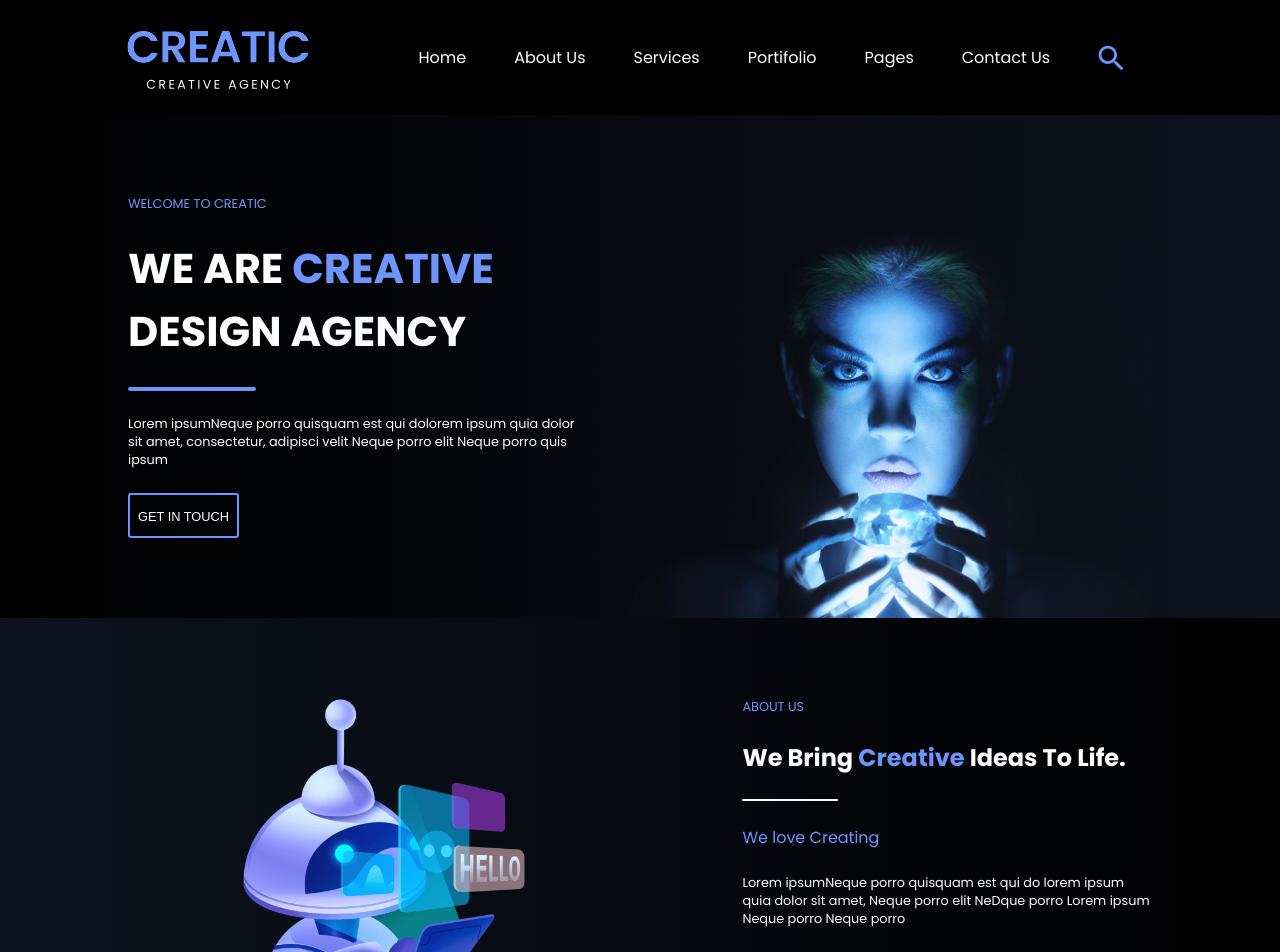
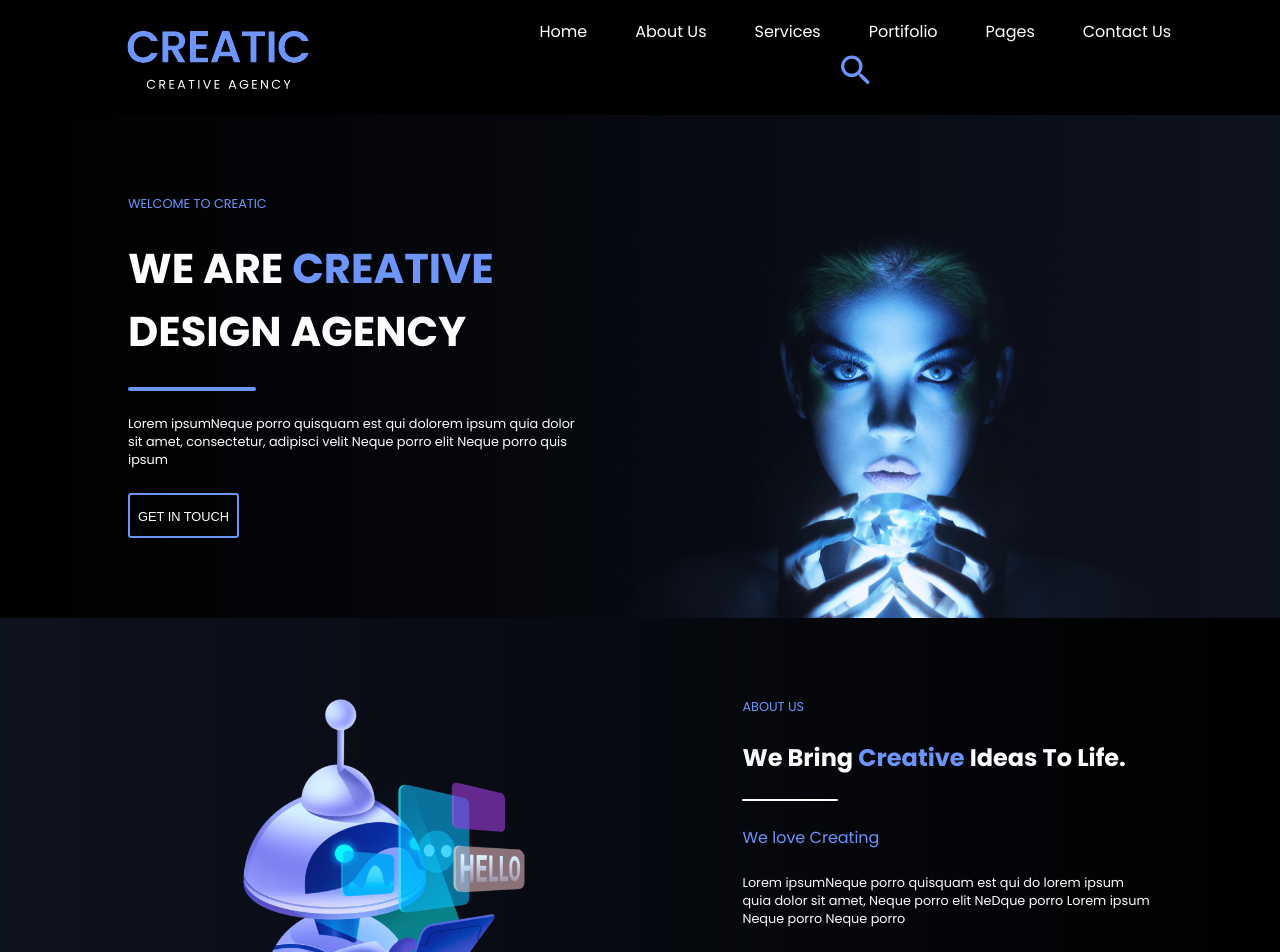
Before and after one commit to yagosantosog/creatic, a React (Create React App) app: page / in a window 1280 px wide. Shown: the top 952 px of the page. Built offline with nearby package versions, Linux system fonts and the light colour scheme.

Commit message:
add some semantical to jsx

```diff
--- a/src/App.js
+++ b/src/App.js
@@ -4,7 +4,7 @@ import './App.css'
 
 function App() {
   return (
-    <div className="App">
+    <main className="App">
       <Navbar />
       <Header />
       <AboutUs />
@@ -13,7 +13,7 @@ function App() {
       <Projects />
       <Testimonials />
       <Footer />
-    </div>
+    </main>
   );
 }
 
--- a/src/components/navbar/Navbar.jsx
+++ b/src/components/navbar/Navbar.jsx
@@ -7,7 +7,7 @@ import {RiMenu3Line, RiCloseLine} from 'react-icons/ri';
 
 function Menu() {
   return (
-    <>
+    <nav>
     <ul>
       <li><a href='#home'>Home</a></li>
       <li><a href='#about'>About Us</a></li>
@@ -19,7 +19,7 @@ function Menu() {
     <div className="creatic__navbar-links_btn">
     <img src={search} alt="magnify" />
     </div>
-    </>
+    </nav>
   )
 }
 
--- a/src/containers/Brands/Brands.jsx
+++ b/src/containers/Brands/Brands.jsx
@@ -8,7 +8,7 @@ import vector from '../..//assets/vector.svg';
 
 const Brands = () => {
   return (
-    <div className='creatic__brands'>
+    <section className='creatic__brands'>
 
         <div className="creatic__brands-container">
             <Brand src={group} alt='group' title='50+' text='Team members'/>
@@ -16,7 +16,7 @@ const Brands = () => {
             <Brand src={groupStars} alt='group' title='500+' text='Happy customers'/>
             <Brand src={vector} alt='group' title='75+' text='Award Winning '/>
         </div>
-    </div>
+    </section>
   )
 }
 
--- a/src/containers/aboutUs/AboutUs.jsx
+++ b/src/containers/aboutUs/AboutUs.jsx
@@ -5,7 +5,7 @@ import { Cta } from '../../components';
 
 const AboutUs = () => {
   return (
-    <div className='creatic__aboutUs' id='about'>
+    <section className='creatic__aboutUs' id='about'>
       <div className="original_gradient"></div>
       <div className="creatic__aboutUs-container">
         <div className="creatic__aboutUs-container_image">
@@ -16,7 +16,7 @@ const AboutUs = () => {
           <p>Neque porro quisquam est qui do lorem ipsum quia dolor sit amet,  Lorem ipsum Neque quis ipsum</p></>} btn_text='READ MORE'/>
         </div>
       </div>
-    </div>
+    </section>
   )
 }
 
--- a/src/containers/footer/Footer.jsx
+++ b/src/containers/footer/Footer.jsx
@@ -16,7 +16,7 @@ const Footer = () => {
   let date = new Date();
   let year = date.getFullYear();
   return (
-    <div className='creatic__footer' id='contact'>
+    <footer className='creatic__footer' id='contact'>
       <div className="creatic__footer-ctaContainer">
         <div className="creatic__footer-ctaContainer_cta">
           <Cta title={<h2>GET IN <span className='main-word'>TOUCH</span></h2>} text={<p>Lorem ipsum Neque porro quisquam est qui do lorem ipsum quia dolor sit amet,  Neque porro elit NeDque porro</p>}/>
@@ -62,7 +62,7 @@ const Footer = () => {
         <div className="creatic__footer-copyright">
           <p>Copyright © 2003-{year} Creatic Agency All rights reserved.</p>
         </div>
-    </div>
+    </footer>
   )
 }
 
--- a/src/containers/header/Header.jsx
+++ b/src/containers/header/Header.jsx
@@ -5,7 +5,7 @@ import jewelWoman from '../../assets/beautiful-woman-with-big-jewel.png'
 
 const Header = () => {
   return (
-    <div className='creatic__header' id='home'>
+    <header className='creatic__header' id='home'>
       <div className='original_gradient'></div>
       <div className="creatic__header-container">
         <div className="creatic__header-container_content">
@@ -15,7 +15,7 @@ const Header = () => {
           <img src={jewelWoman} alt="A beautiful woman with a big jewel" />
         </div>
         </div>
-    </div>
+    </header>
   )
 }
 
--- a/src/containers/projects/Projects.jsx
+++ b/src/containers/projects/Projects.jsx
@@ -19,7 +19,7 @@ const Projects = () => {
             { src: abstractImage, alt: 'An abstract blue art.'}
           ]
   return (
-    <div className='creatic__projects' id='portifolio'>
+    <section className='creatic__projects' id='portifolio'>
       <div className="creatic__projects-container">
         <div className="creatic__projects-container_title">
           <h2>ENJOY OUR <span>LATEST</span> PROJECTS </h2>
@@ -45,7 +45,7 @@ const Projects = () => {
           </div>
         </div>
       </div>
-    </div>
+    </section>
   )
 }
 
--- a/src/containers/services/Services.jsx
+++ b/src/containers/services/Services.jsx
@@ -9,7 +9,7 @@ import card4 from '../../assets/webrec.svg';
 
 const Services = () => {
   return (
-    <div className='creatic__services' id='services'>
+    <section className='creatic__services' id='services'>
       <div className="creatic__services-container">
         <div className="creatic__services-container_content">
           <Cta theme={<p>OUR SERVICES</p>} title={<h2>Experience The Power Of <span className='main-word'>Innovation</span>.</h2>} text={<p>Lorem ipsum Neque porro quisquam est qui do lorem ipsum quia dolor sit amet,  Neque porro elit NeDque porro  Neque porro quisquam est qui do lorem ipsum quia dolor sit amets ipsum </p>} btn_text='VIEW ALL'/>
@@ -33,7 +33,7 @@ const Services = () => {
         </div>
         </div>
       </div>
-    </div>
+    </section>
   )
 }
 
--- a/src/containers/testimonials/Testimonials.jsx
+++ b/src/containers/testimonials/Testimonials.jsx
@@ -7,7 +7,7 @@ import client from '../../assets/client.png';
 
 const testimonials = () => {
   return (
-    <div className='creatic__testimonials' id='pages'>
+    <section className='creatic__testimonials' id='pages'>
       <div className="creatic__testimonials-container">
         <div className="creatic__testimonials-container_leftSide">
           <img src={robotWoman} alt="A robot woman." />
@@ -28,7 +28,7 @@ const testimonials = () => {
           <img src={robotWoman2} alt="A robot woman." />
         </div>
       </div>
-    </div>
+    </section>
   )
 }
 
```
